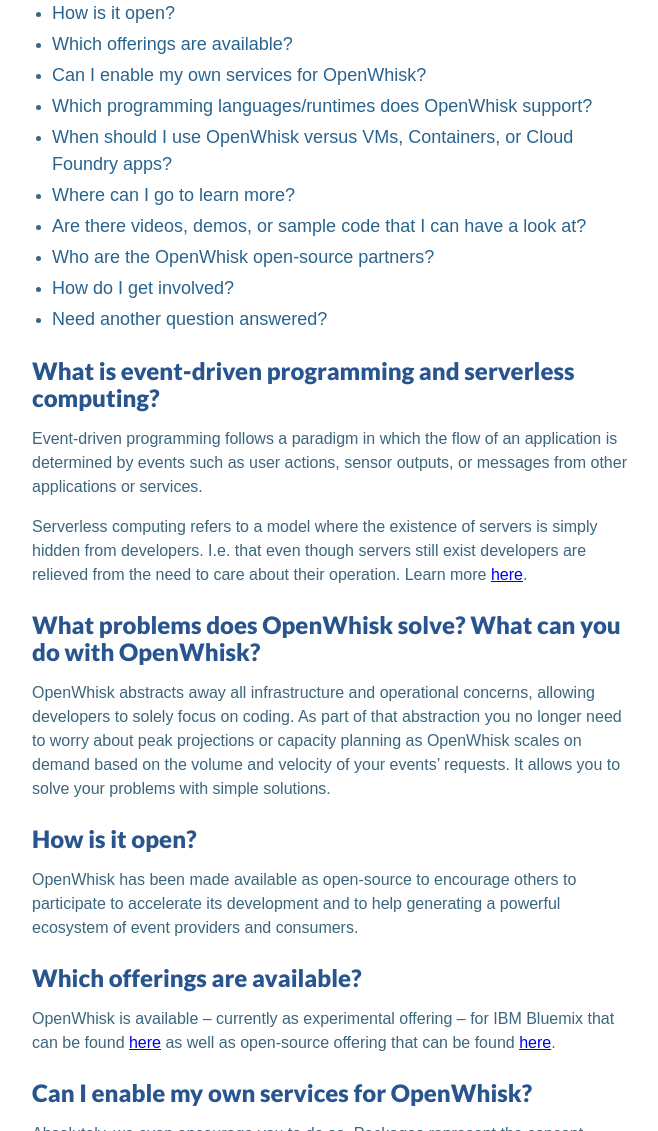
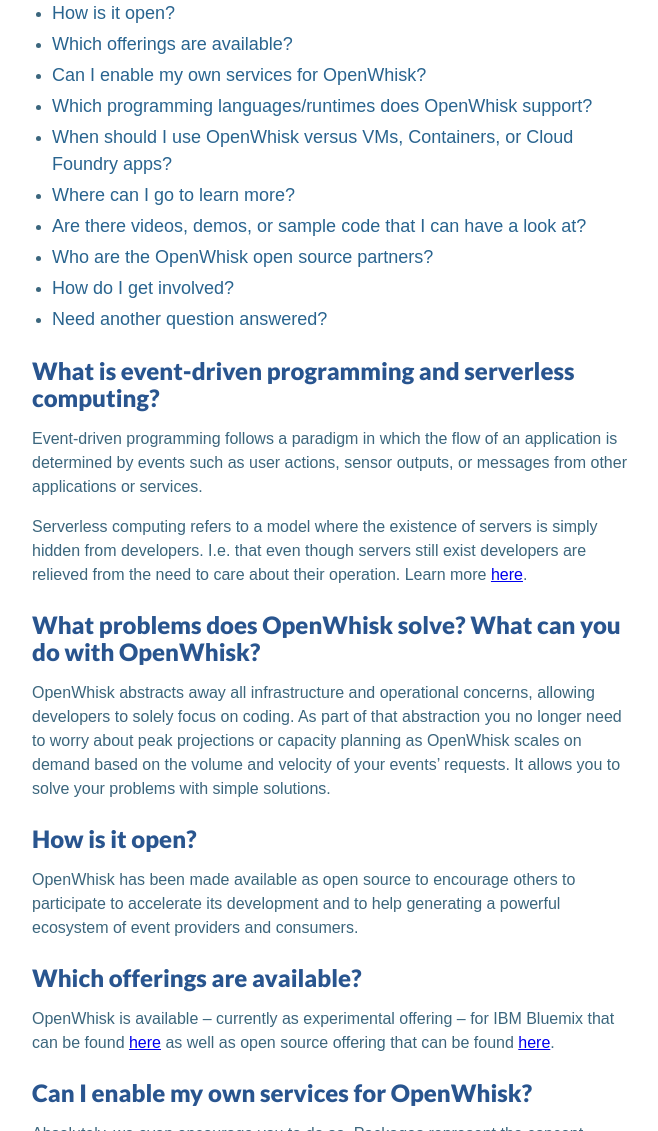
Before and after one commit to apache/openwhisk-website, a Jekyll site: the page built from faq.md, in a window 1280 px wide and 1400 px high. Shown: the part 269-1400 px from the top of the window, without its empty margins (308-966 px from the left). Built offline with Jekyll 4.4.1, drawn with Linux system fonts in a browser that asks for light colours; some of the changed text lies outside the part shown.

```diff
--- a/_layouts/contributors.html
+++ b/_layouts/contributors.html
@@ -82,7 +82,7 @@ layout: default
         </h2>
         <p class="main-content__text">
           Pad your resume by contributing to bleeding-edge, serverless
-          technology. Become part of a growing community of open-source
+          technology. Become part of a growing community of open source
           developers working to improve Apache OpenWhisk. Propose a feature,
           submit a pull request, or create a tutorial — help build a movement!
         </p>
--- a/_layouts/home.html
+++ b/_layouts/home.html
@@ -204,7 +204,7 @@ layout: default
         <div class="persona__column">
           <img class="persona__benefit-image"
                src="{{ site.github.url }}/images/illustration-contributors.svg"
-               alt="Apache OpenWhisk benefits for open-source contributors">
+               alt="Apache OpenWhisk benefits for open source contributors">
         </div>
         <div class="persona__column">
           <h2 class="persona__heading">Join a vibrant open source community.</h2>
--- a/_layouts/integrators.html
+++ b/_layouts/integrators.html
@@ -99,7 +99,7 @@ layout: default
     <blockquote id="quote1" class="quotes__quote quotes__quote--js-fader">
       <div class="quotes__text">
         <p>
-          “What excites me most [about Apache OpenWhisk] is its open-source
+          “What excites me most [about Apache OpenWhisk] is its open source
           nature, which creates a foundation for a broad ecosystem of
           contributing parties.”
         </p>
--- a/faq.md
+++ b/faq.md
@@ -18,11 +18,11 @@ OpenWhisk abstracts away all infrastructure and operational concerns, allowing d
 
 ### How is it open?
 
-OpenWhisk has been made available as open-source to encourage others to participate to accelerate its development and to help generating a powerful ecosystem of event providers and consumers.
+OpenWhisk has been made available as open source to encourage others to participate to accelerate its development and to help generating a powerful ecosystem of event providers and consumers.
 
 ### Which offerings are available?
 
-OpenWhisk is available – currently as experimental offering – for IBM Bluemix that can be found [here](https://console.ng.bluemix.net/openwhisk/) as well as open-source offering that can be found [here](https://github.com/openwhisk/openwhisk).
+OpenWhisk is available – currently as experimental offering – for IBM Bluemix that can be found [here](https://console.ng.bluemix.net/openwhisk/) as well as open source offering that can be found [here](https://github.com/openwhisk/openwhisk).
 
 ### Can I enable my own services for OpenWhisk?
 
@@ -44,7 +44,7 @@ We have a collection of blog posts available [on Medium](https://medium.com/open
 
 Absolutely. Videos can be found [on YouTube](https://www.youtube.com/channel/UCbzgShnQk8F43NKsvEYA1SA). We also have a collection of [resources on GitHub](https://github.com/openwhisk/awesome-openwhisk/) to help get you started.
 
-### Who are the OpenWhisk open-source partners?
+### Who are the OpenWhisk open source partners?
 
 Check out our [partners page]({{ site.github.url }}/partners) for information about Apache OpenWhisk partners.
 
```
Also changed, not shown: about.md (+3 -2 lines).
